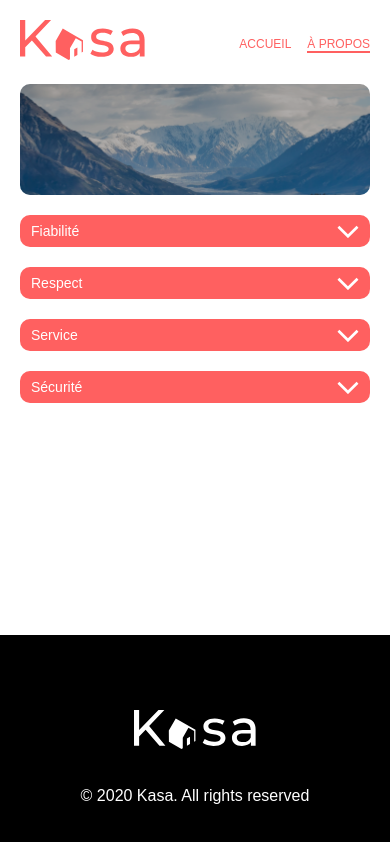
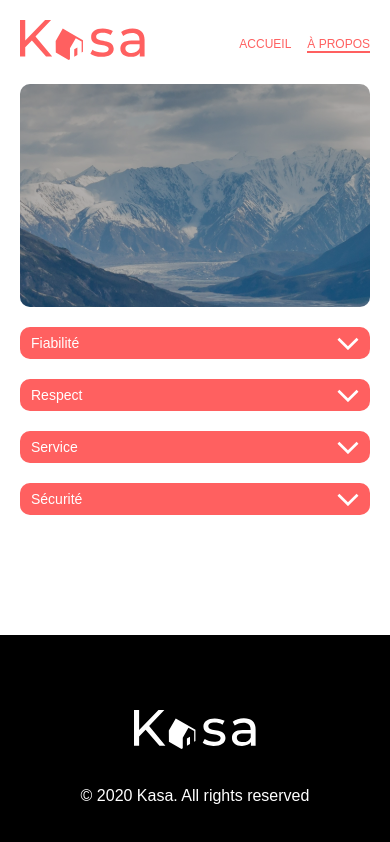
Before and after one commit to michelmb-dev/kasa, a React (Create React App) app: page /about in a window 390 px wide. Built offline with nearby package versions, Linux system fonts and the light colour scheme.

Commit message:
fix: style height Landing component for home page.

```diff
--- a/src/components/landing/Landing.jsx
+++ b/src/components/landing/Landing.jsx
@@ -1,8 +1,8 @@
 import styles from "./Landing.module.css";
 
-function Landing({ background, children }) {
+function Landing({ background, styleHeight, children }) {
 	return (
-    <section className={styles.landing}>
+    <section className={`${styles.landing} ${styleHeight}`}>
       <img src={background} alt="Vue sur les montagnes"/>
       {children}
     </section>
--- a/src/components/landing/Landing.module.css
+++ b/src/components/landing/Landing.module.css
@@ -6,7 +6,6 @@
     align-items: center;
     height: 223px;
     position: relative;
-
 }
 
 .landing::before {
@@ -25,7 +24,6 @@
 
 @media screen and (max-width: 768px) {
     .landing {
-        height: 111px;
         border-radius: 10px;
     }
 }
--- a/src/pages/home/Home.jsx
+++ b/src/pages/home/Home.jsx
@@ -5,7 +5,7 @@ import styles from "./Home.module.css";
 function Home() {
 	return (
 		<>
-			<Landing background={background}>
+			<Landing background={background} styleHeight={styles.landingHeight}>
 				<h1 className={styles.landingTitle}>
 					<span>Chez vous,&nbsp;</span><span>partout et ailleurs</span>
 				</h1>
--- a/src/pages/home/Home.module.css
+++ b/src/pages/home/Home.module.css
@@ -11,3 +11,9 @@
 .landingTitle span {
     color: #ffffff;
 }
+
+@media screen and (max-width: 768px) {
+    .landingHeight {
+        height: 111px;
+    }
+}
```
